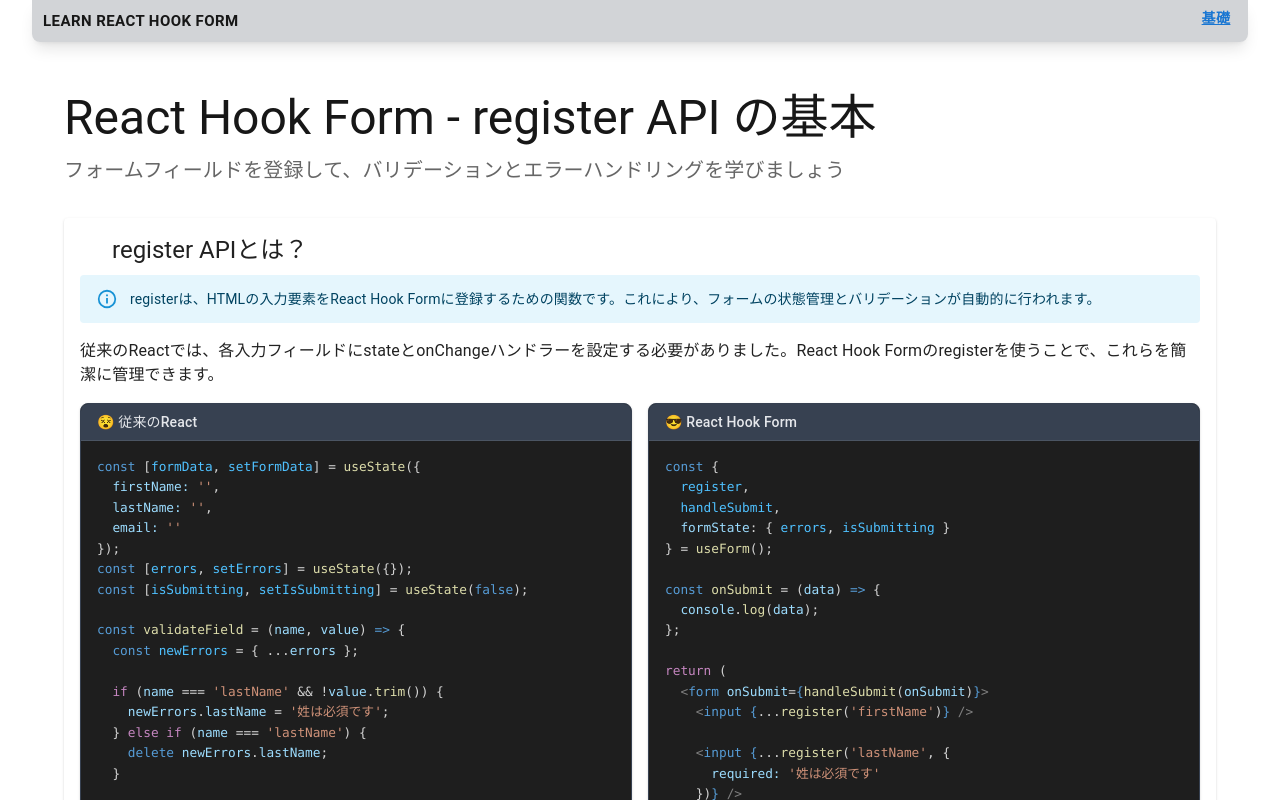
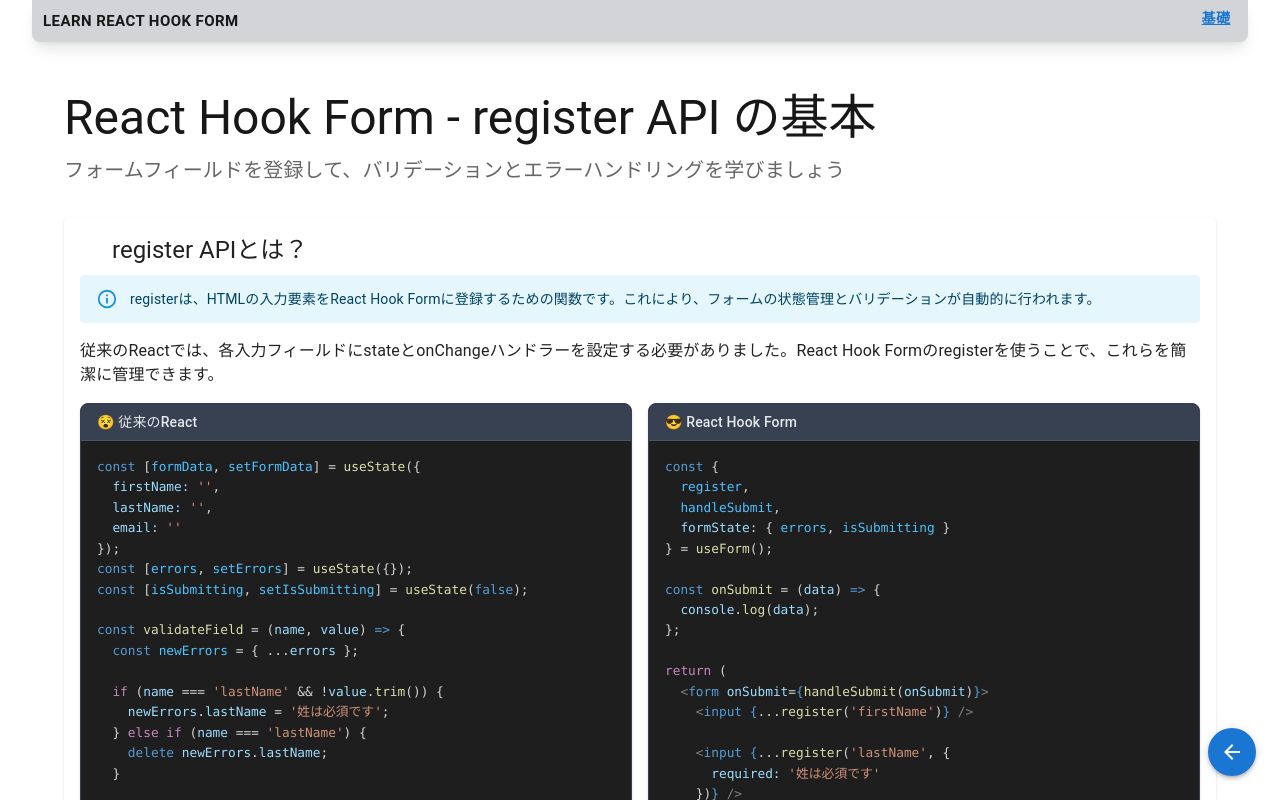
Before and after one commit to hi-lee-mon/learn-react-hook-form, a Next.js app: page /base/step/1 in a window 1280 px wide. Shown: the top 800 px of the page. Built offline with nearby package versions, Linux system fonts and the light colour scheme; some icons are missing; what @mui/material-nextjs would draw is missing.

Commit message:
feat: 固定位置の戻るボタンコンポーネントを追加
BackToBasicsButtonコンポーネントを新規作成し、RegisterBasicsPageに固定位置の戻るボタンを追加しました。

```diff
--- a/src/app/(public)/base/step/1/page.tsx
+++ b/src/app/(public)/base/step/1/page.tsx
@@ -13,6 +13,7 @@ import LessonSummary from "@/components/lesson/LessonSummary";
 import StepByStepLearning from "@/components/lesson/StepByStepLearning";
 import ApiReferenceSection from "@/components/lesson/ApiReferenceSection";
 import LessonNote from "@/components/lesson/LessonNote";
+import BackToBasicsButton from "@/components/lesson/BackToBasicsButton";
 import RegisterBasicsQuiz from "@/components/quiz/RegisterBasicsQuiz";
 
 // レッスンデータ
@@ -443,6 +444,9 @@ export default function RegisterBasicsPage() {
 
   return (
     <LessonLayout>
+      {/* 固定位置の戻るボタン */}
+      <BackToBasicsButton position="fixed" />
+
       {/* ページヘッダー */}
       <LessonPageHeader
         title={lessonData.header.title}
--- /dev/null
+++ b/src/components/lesson/BackToBasicsButton.tsx
@@ -0,0 +1,57 @@
+"use client";
+import { ArrowBack } from "@mui/icons-material";
+import { Fab, Tooltip } from "@mui/material";
+import { useRouter } from "next/navigation";
+
+interface BackToBasicsButtonProps {
+  position?: "fixed" | "inline";
+}
+
+export default function BackToBasicsButton({
+  position = "fixed",
+}: BackToBasicsButtonProps) {
+  const router = useRouter();
+
+  const handleClick = () => {
+    router.push("/base");
+  };
+
+  if (position === "fixed") {
+    return (
+      <Tooltip title="基礎ページに戻る" placement="left">
+        <Fab
+          onClick={handleClick}
+          color="primary"
+          size="medium"
+          sx={{
+            position: "fixed",
+            bottom: 24,
+            right: 24,
+            zIndex: 1000,
+            boxShadow: 3,
+            "&:hover": {
+              boxShadow: 6,
+            },
+          }}
+        >
+          <ArrowBack />
+        </Fab>
+      </Tooltip>
+    );
+  }
+
+  // インライン表示の場合（既存の動作）
+  return (
+    <Fab
+      onClick={handleClick}
+      variant="extended"
+      size="medium"
+      sx={{
+        mb: 2,
+      }}
+    >
+      <ArrowBack sx={{ mr: 1 }} />
+      基礎ページに戻る
+    </Fab>
+  );
+}
```
